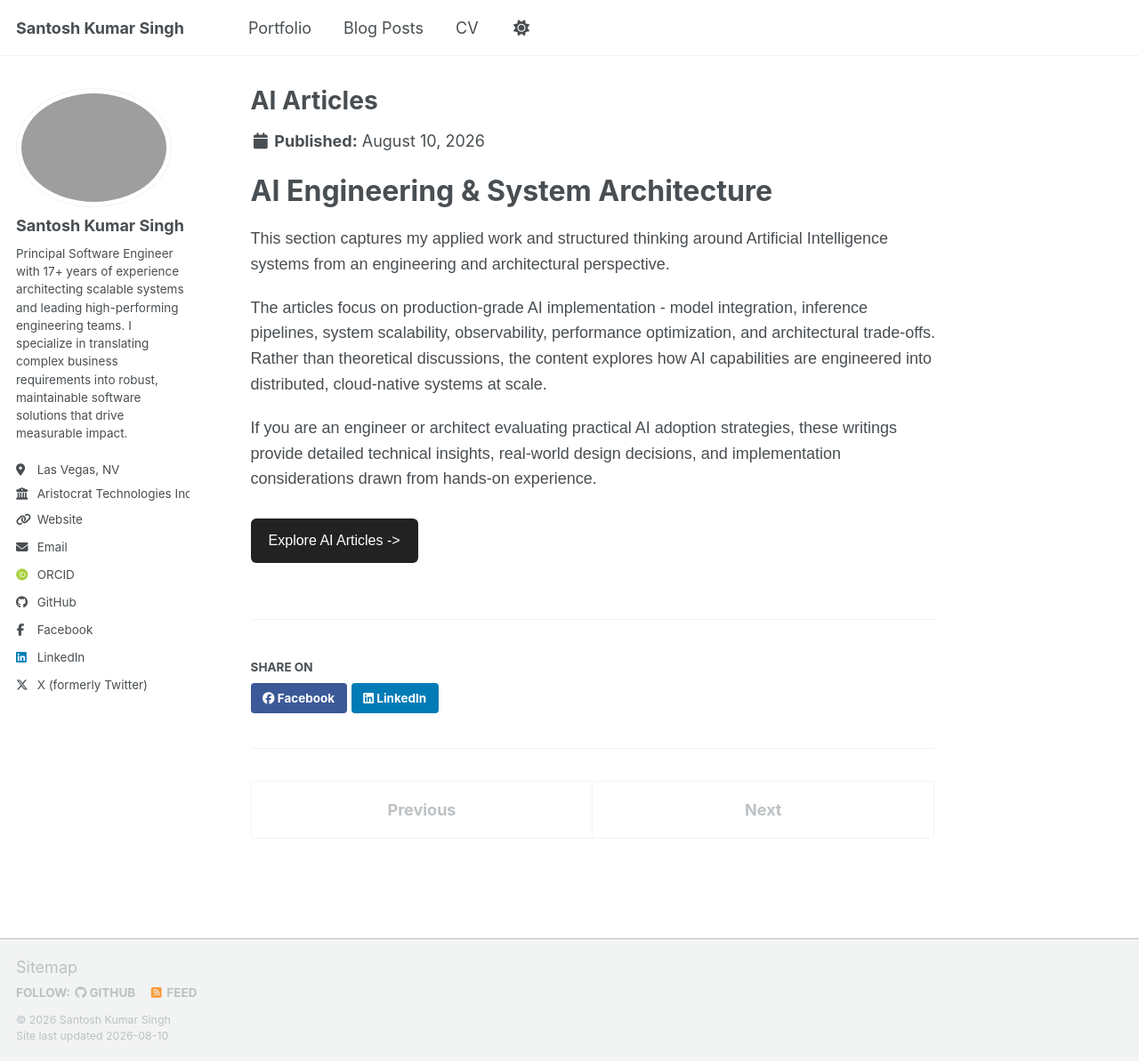
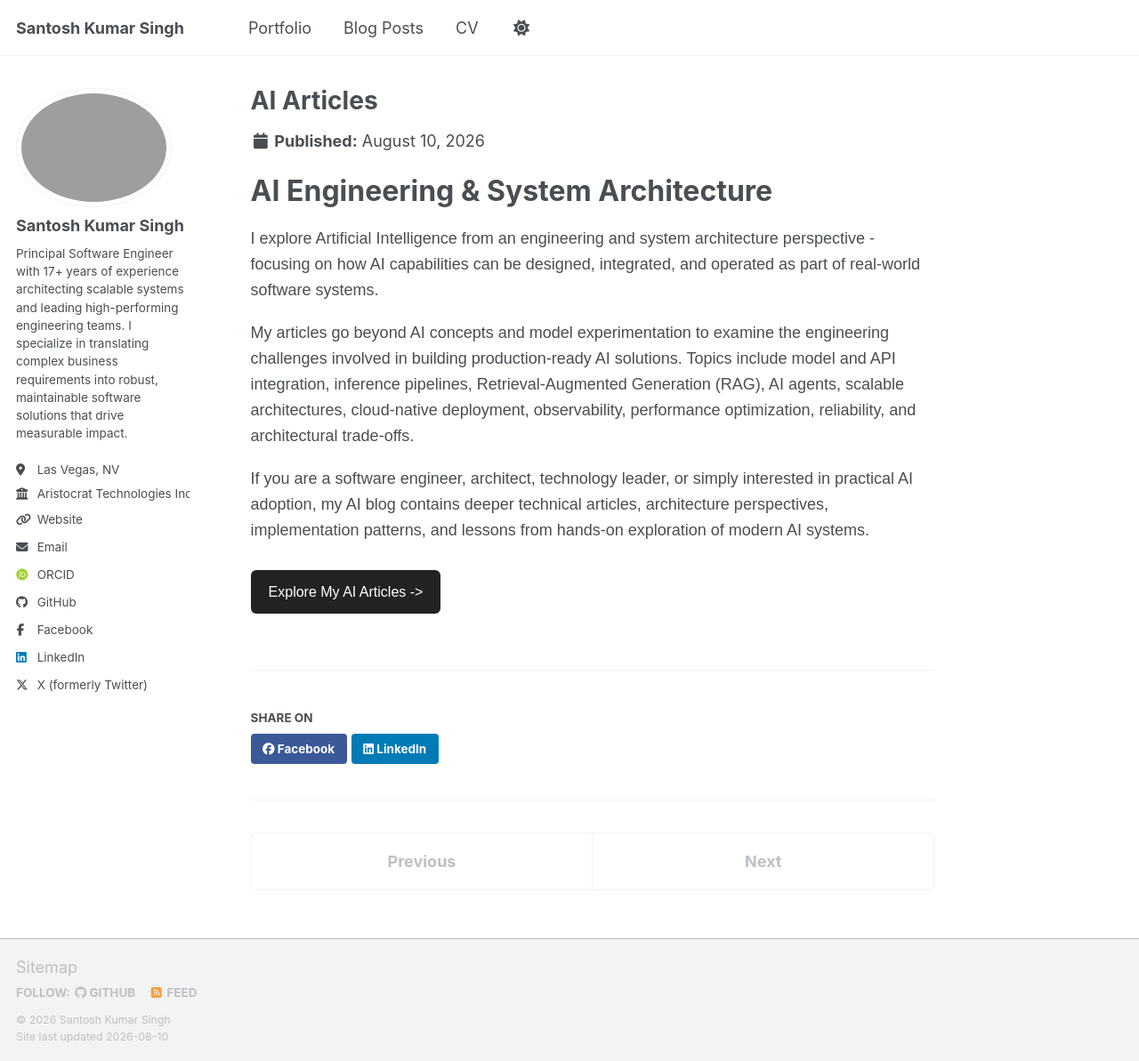
Before and after one commit to santoshk86/santoshk86.github.io, a Jekyll site: the page built from _portfolio/portfolio-ai.md, in a window 1280 px wide and 1193 px high. Shown: the whole window at 89% size. Built offline with Jekyll 4.4.1, drawn with Linux system fonts in a browser that asks for light colours; some web fonts are replaced; a script bundle is joined from its source files by our own code; library files that are not in the unit come from our copies.

Commit message:
updated my ai page for my portfolio page

```diff
--- a/_portfolio/portfolio-ai.md
+++ b/_portfolio/portfolio-ai.md
@@ -10,24 +10,26 @@ permalink: /portfolio/ai-articles/
 ---
 
 <section id="ai-articles" style="max-width: 900px; margin: 0 auto; font-family: Arial, sans-serif; line-height: 1.6;">
-  <h1 style="font-size: 32px; margin-bottom: 20px;">AI Engineering &amp; System Architecture</h1>
+  <h1 style="font-size: 32px; margin-bottom: 20px;">
+    AI Engineering &amp; System Architecture
+  </h1>
 
   <p style="font-size: 18px; margin-bottom: 20px;">
-    This section captures my applied work and structured thinking around Artificial Intelligence systems from an engineering and architectural perspective.
+    I explore Artificial Intelligence from an engineering and system architecture perspective - focusing on how AI capabilities can be designed, integrated, and operated as part of real-world software systems.
   </p>
 
   <p style="margin-bottom: 20px;">
-    The articles focus on production-grade AI implementation - model integration, inference pipelines, system scalability, observability, performance optimization, and architectural trade-offs. Rather than theoretical discussions, the content explores how AI capabilities are engineered into distributed, cloud-native systems at scale.
+    My articles go beyond AI concepts and model experimentation to examine the engineering challenges involved in building production-ready AI solutions. Topics include model and API integration, inference pipelines, Retrieval-Augmented Generation (RAG), AI agents, scalable architectures, cloud-native deployment, observability, performance optimization, reliability, and architectural trade-offs.
   </p>
 
   <p style="margin-bottom: 30px;">
-    If you are an engineer or architect evaluating practical AI adoption strategies, these writings provide detailed technical insights, real-world design decisions, and implementation considerations drawn from hands-on experience.
+    If you are a software engineer, architect, technology leader, or simply interested in practical AI adoption, my AI blog contains deeper technical articles, architecture perspectives, implementation patterns, and lessons from hands-on exploration of modern AI systems.
   </p>
 
   <a href="https://ai.singhsk.com/"
      target="_blank"
      rel="noopener noreferrer"
      style="display: inline-block; padding: 12px 20px; font-size: 16px; text-decoration: none; background-color: #222; color: #fff; border-radius: 6px;">
-     Explore AI Articles -&gt;
+     Explore My AI Articles -&gt;
   </a>
 </section>
```
